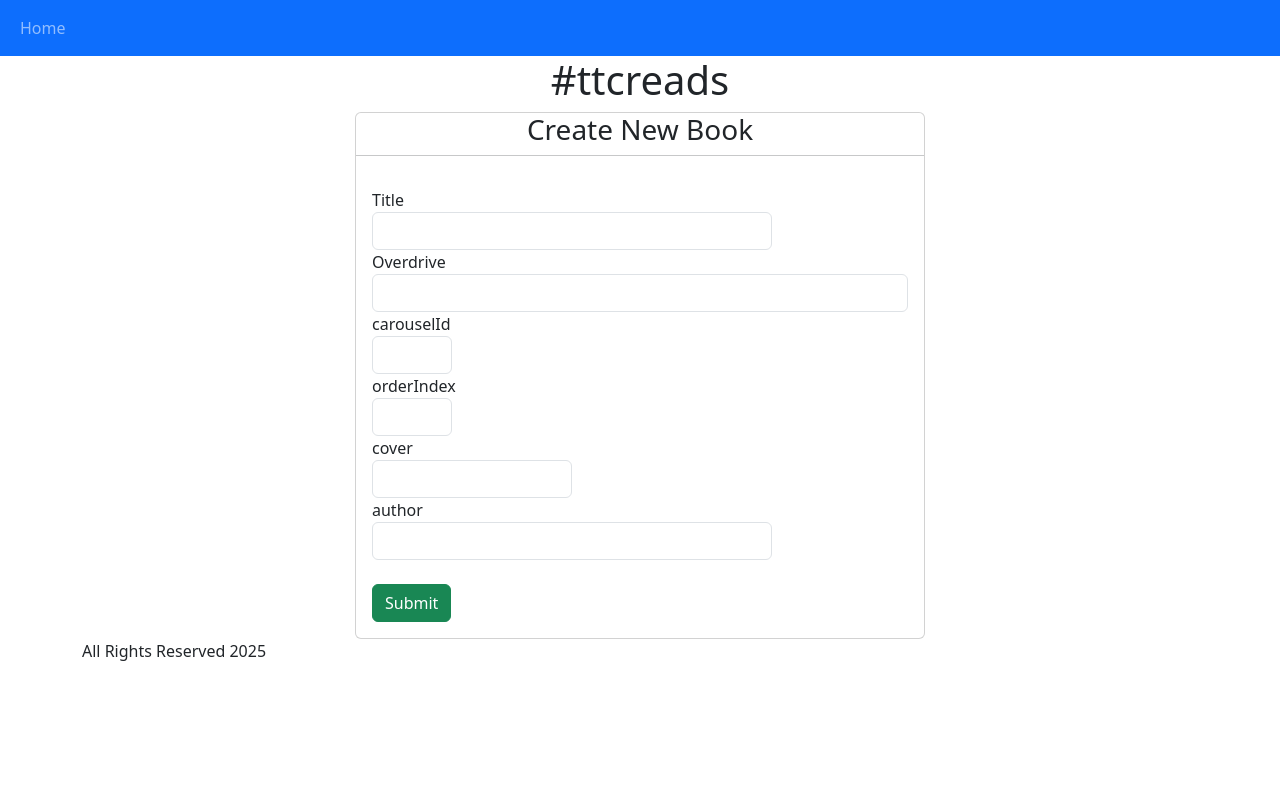
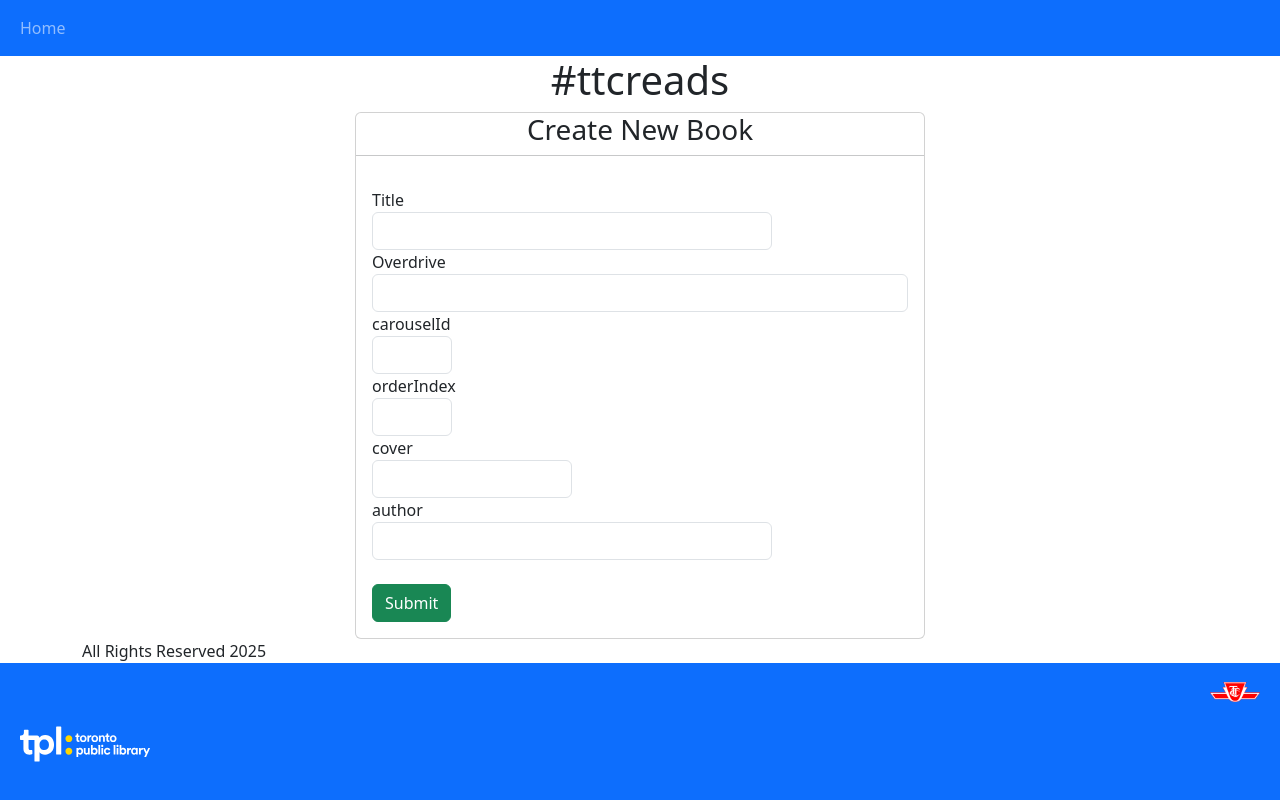
Before and after one commit to trabbis/angular12-crud2, an Angular app: page /create-book in a window 1280 px wide. Shown: the top 800 px of the page. Built offline with nearby package versions, Linux system fonts and the light colour scheme.

Commit message:
adding footer

```diff
--- a/src/app/app.component.html
+++ b/src/app/app.component.html
@@ -20,3 +20,20 @@
       <span>All Rights Reserved 2025</span>
   </div>
 </footer>
+
+<nav class="navbar navbar-expand-lg navbar-dark bg-primary">
+  <div class="container-fluid">
+    <ul class="navbar-nav w-100">
+      <li class = "nav-item">
+          <a href="http://www.tpl.ca" class="nav-link" >
+            <img alt="tpl Logo" src="/assets/images/tpl.svg" width="130" height="130" >
+          </a>
+      </li>
+      <li class="nav-item ms-auto">
+        <a href="http://www.tpl.ca" class="nav-link" >
+          <img alt="tpl Logo" src="/assets/images/ttc.png" width="50" height="20" >
+        </a>
+    </li>
+    </ul>
+  </div>
+</nav>
```
Also changed, not shown: src/assets/images/tpl.svg (added), src/assets/images/ttc.png (added).
